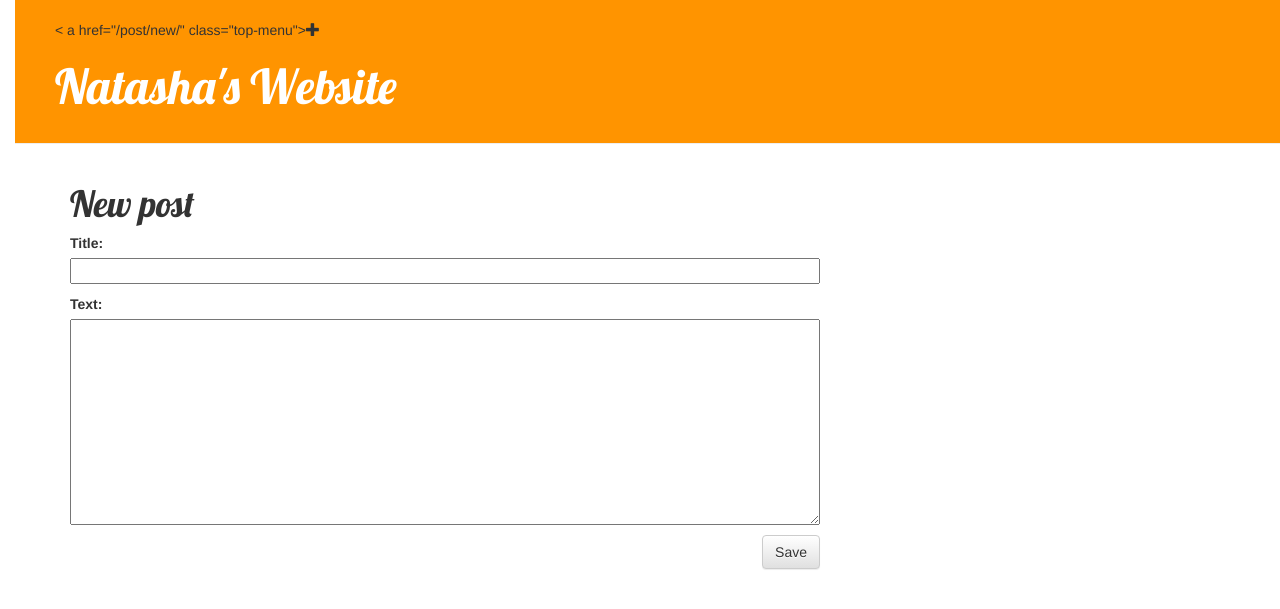
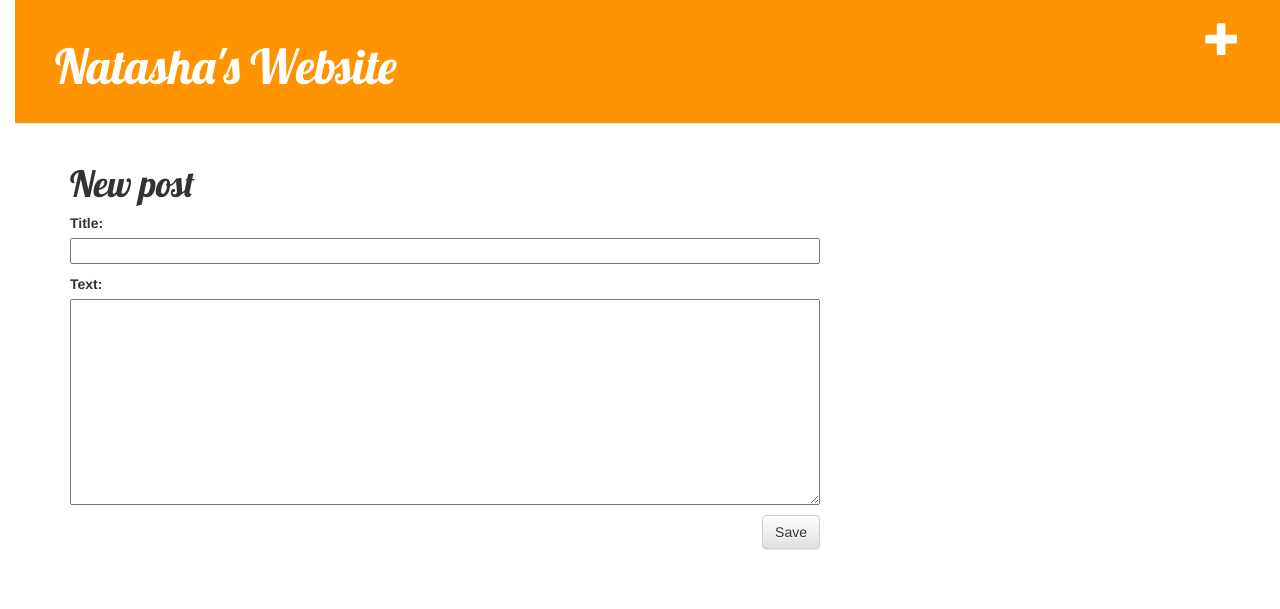
Before and after one commit to Natashasz/my-first-blog, a Django app: page /post/new/ in a window 1280 px wide. Shown: the top 609 px of the page. Run offline with Django 3.2, Linux system fonts and the light colour scheme; the visitor is signed in with stand-in values (Sample User, id 1); some libraries are stand-ins or nearby versions.

Commit message:
add last

```diff
--- a/blog/templates/blog/base.html
+++ b/blog/templates/blog/base.html
@@ -4,13 +4,13 @@
         <title>Natasha's Website</title>
         <link rel="stylesheet" href="//maxcdn.bootstrapcdn.com/bootstrap/3.2.0/css/bootstrap.min.css">
         <link rel="stylesheet" href="//maxcdn.bootstrapcdn.com/bootstrap/3.2.0/css/bootstrap-theme.min.css">
-        <link href='//fonts.googleapis.com/css?family=Lobster&subset=latin,latin-ext' rel='stylesheet' type='text/css'>
+        <link href='//fonts.googleapis.com/css?family=Lobster' rel='stylesheet' type='text/css'>
         <link rel="stylesheet" href="{% static 'css/blog.css' %}">
     </head>
     <body>
         <div class="page-header">
           {% if user.is_authenticated %}
-    <     a href="{% url 'post_new' %}" class="top-menu"><span class="glyphicon glyphicon-plus"></span></a>
+    <a href="{% url 'post_new' %}" class="top-menu"><span class="glyphicon glyphicon-plus"></span></a>
 {% endif %}
             <h1><a href="/">Natasha's Website</a></h1>
         </div>
```
